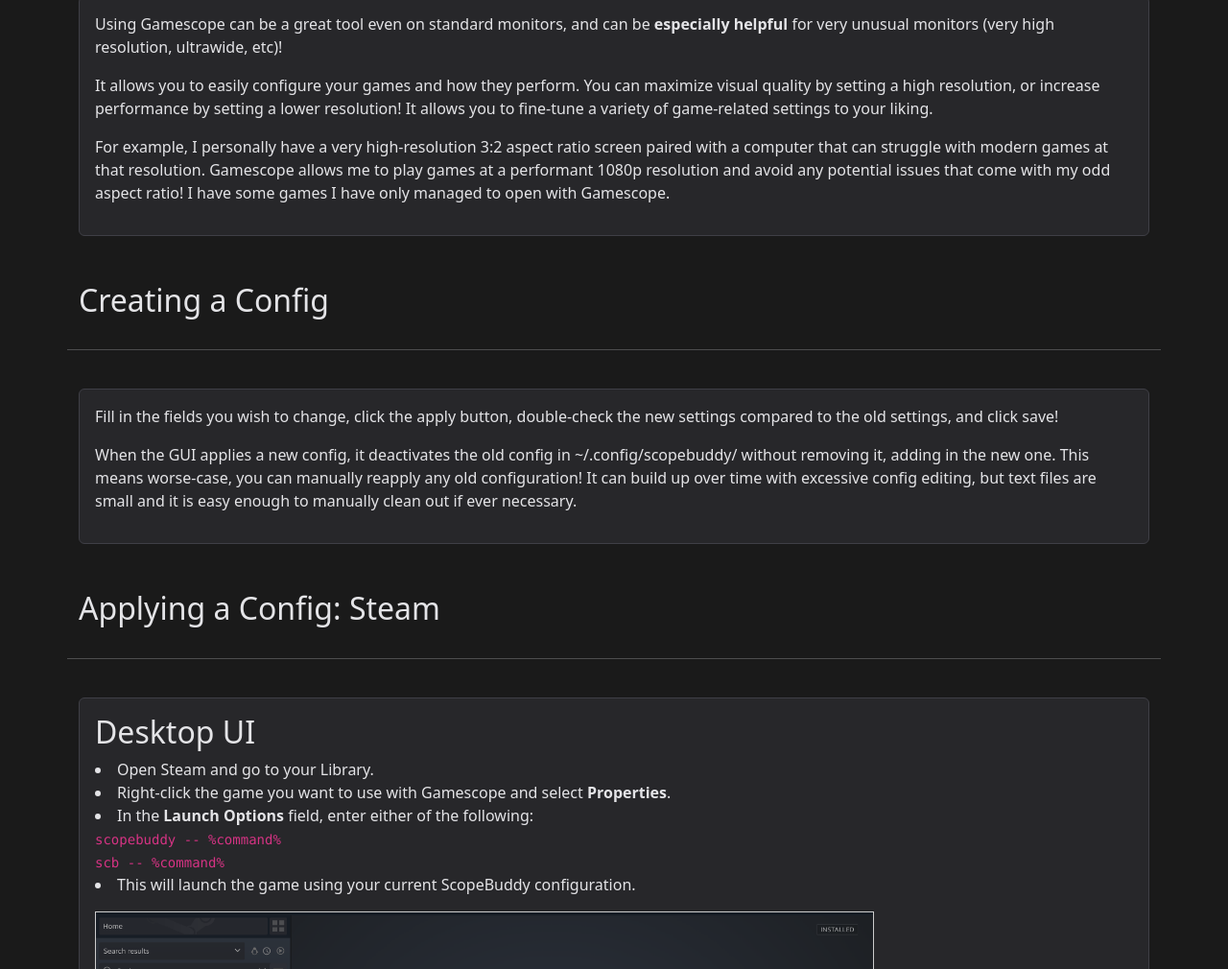
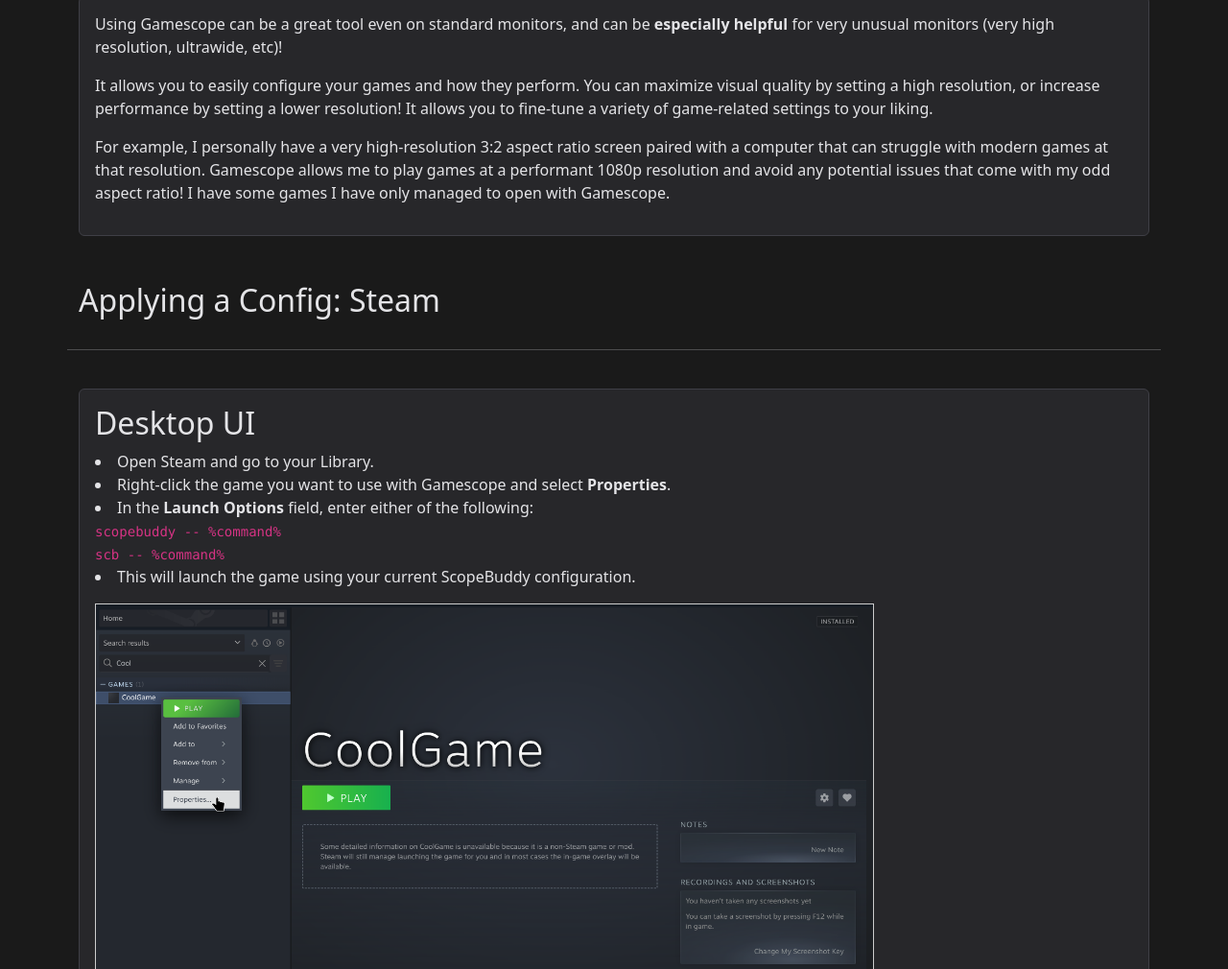
Before and after one commit to rfrench3/scopebuddy-gui, a plain HTML site: page index.html in a window 1280 px wide. Shown: the part 959-1969 px from the top of the page at 96% size. Drawn offline with nearby package versions, Linux system fonts and the light colour scheme.

Commit message:
remove small section that (poorly) explains how to use the tool (multiple large updates ago)

```diff
--- a/index.html
+++ b/index.html
@@ -27,7 +27,6 @@
         </a>
         <nav class="d-flex flex-wrap gap-2">
           <a href="#benefits" class="btn btn-outline-light btn-sm">Benefits</a>
-          <a href="#usage" class="btn btn-outline-light btn-sm">Usage</a>
           <a href="#steam" class="btn btn-outline-light btn-sm">Steam</a>
           <a href="#lutris" class="btn btn-outline-light btn-sm">Lutris</a>
           <a href="#heroic" class="btn btn-outline-light btn-sm">Heroic</a>
@@ -92,24 +91,6 @@
             <p>For example, I personally have a very high-resolution 3:2 aspect ratio screen paired with a computer that can struggle
               with modern games at that resolution. Gamescope allows me to play games at a performant 1080p resolution and avoid any
               potential issues that come with my odd aspect ratio! I have some games I have only managed to open with Gamescope.</p>
-          </div>
-        </div>
-      </div>
-    </section>
-
-    <section class="row row-cols-1 g-4 mb-5" id="usage">
-      <h2>Creating a Config</h2>
-      <hr>
-      <div class="col">
-        <div class="card h-100">
-          <div class="card-body">
-            <p>Fill in the fields you wish to change, click the apply button,
-              double-check the new settings compared to the old settings, and click save!</p>
-
-            <p>When the GUI applies a new config, it deactivates the old config in ~/.config/scopebuddy/ without removing it,
-              adding in the new one. This means worse-case, you can manually reapply any old configuration!
-              It can build up over time with excessive config editing, but text files are small and it is easy
-              enough to manually clean out if ever necessary.</p>
           </div>
         </div>
       </div>
```
